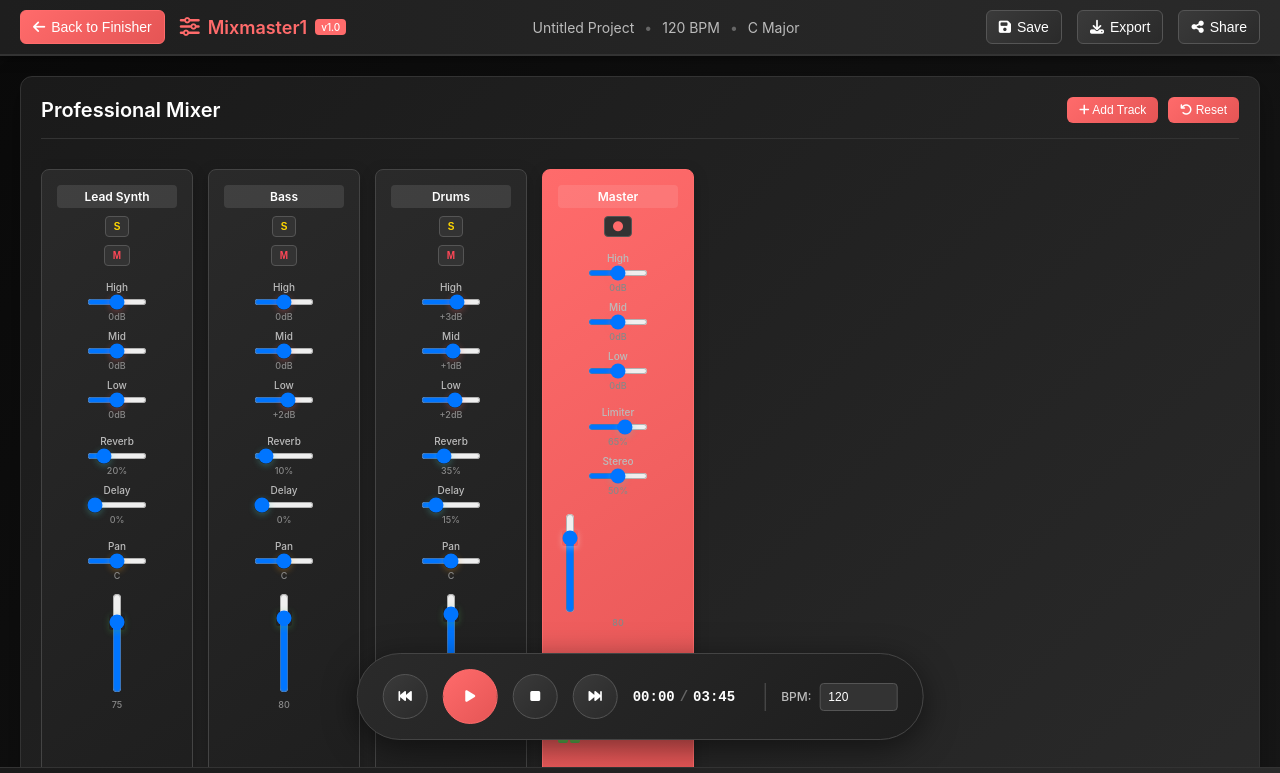
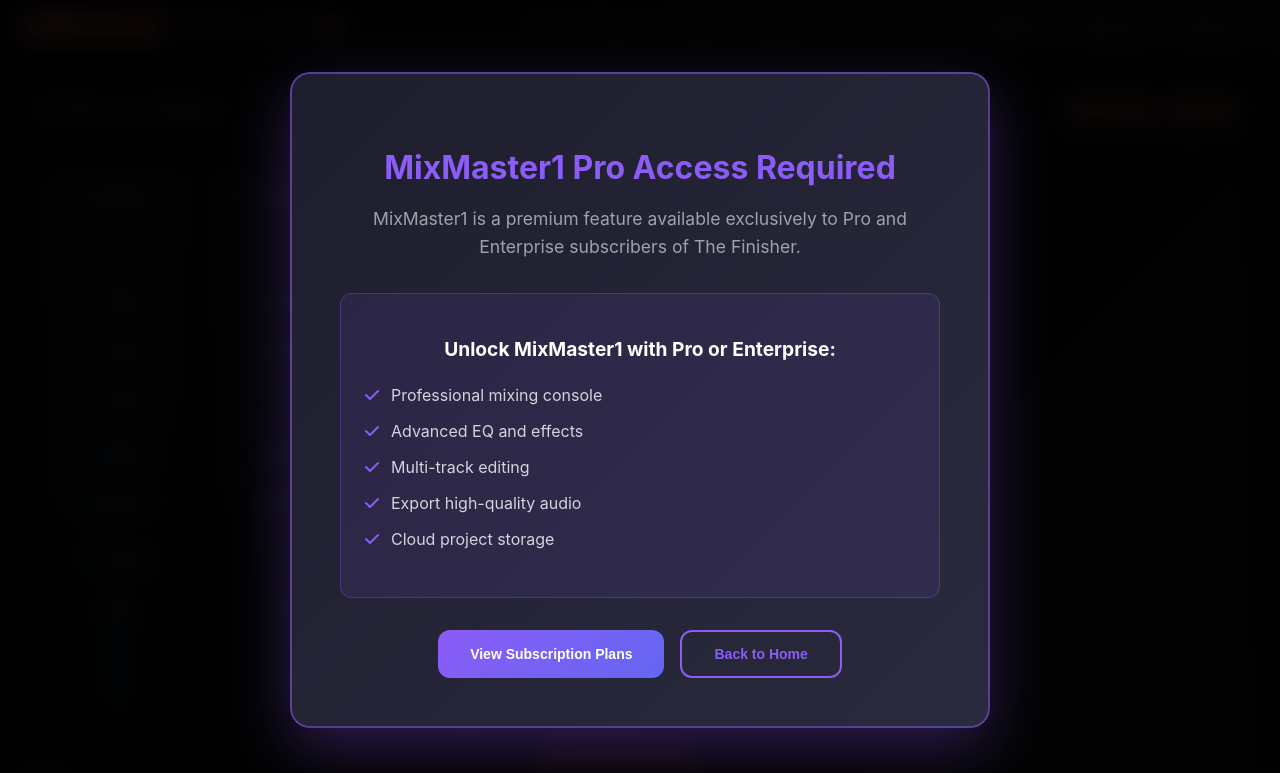
Before and after one commit to Debalent/CreatorSync, a website: page public/mixmaster1-app.html in a window 1280 px wide. Shown: the top 773 px of the page. Drawn offline with Linux system fonts and the light colour scheme.

Commit message:
Add subscription protection to MixMaster1 - require Pro or Enterprise tier, add PRO+ badge to nav, display MixMaster1 access in Pro/Enterprise plan features, implement authentication check with subscription modal

```diff
--- a/public/css/mixmaster1.css
+++ b/public/css/mixmaster1.css
@@ -795,3 +795,130 @@
 ::-webkit-scrollbar-thumb:hover {
     background: #ff6b6b;
 }
+
+/* Subscription Modal */
+.subscription-modal {
+    position: fixed;
+    top: 0;
+    left: 0;
+    width: 100%;
+    height: 100%;
+    background: rgba(0, 0, 0, 0.95);
+    backdrop-filter: blur(10px);
+    display: flex;
+    align-items: center;
+    justify-content: center;
+    z-index: 10000;
+    animation: fadeIn 0.3s ease;
+}
+
+@keyframes fadeIn {
+    from { opacity: 0; }
+    to { opacity: 1; }
+}
+
+.subscription-modal-content {
+    background: linear-gradient(135deg, #1e1e2e 0%, #2a2a3e 100%);
+    border-radius: 20px;
+    padding: 3rem;
+    max-width: 600px;
+    width: 90%;
+    box-shadow: 0 20px 60px rgba(139, 92, 246, 0.3);
+    border: 2px solid rgba(139, 92, 246, 0.5);
+    text-align: center;
+    animation: slideUp 0.4s ease;
+}
+
+@keyframes slideUp {
+    from {
+        transform: translateY(50px);
+        opacity: 0;
+    }
+    to {
+        transform: translateY(0);
+        opacity: 1;
+    }
+}
+
+.subscription-modal-content h2 {
+    color: #8b5cf6;
+    margin-bottom: 1rem;
+    font-size: 2rem;
+}
+
+.subscription-modal-content p {
+    color: #a1a1aa;
+    margin-bottom: 2rem;
+    font-size: 1.1rem;
+    line-height: 1.6;
+}
+
+.subscription-benefits {
+    background: rgba(139, 92, 246, 0.1);
+    border-radius: 12px;
+    padding: 1.5rem;
+    margin-bottom: 2rem;
+    border: 1px solid rgba(139, 92, 246, 0.3);
+}
+
+.subscription-benefits h3 {
+    color: #fff;
+    margin-bottom: 1rem;
+    font-size: 1.2rem;
+}
+
+.subscription-benefits ul {
+    list-style: none;
+    padding: 0;
+    text-align: left;
+}
+
+.subscription-benefits li {
+    padding: 0.5rem 0;
+    color: #d1d5db;
+    display: flex;
+    align-items: center;
+    gap: 0.75rem;
+}
+
+.subscription-benefits li i {
+    color: #8b5cf6;
+    font-size: 1rem;
+}
+
+.modal-actions {
+    display: flex;
+    gap: 1rem;
+    justify-content: center;
+    flex-wrap: wrap;
+}
+
+.modal-actions .btn {
+    padding: 0.875rem 2rem;
+    border-radius: 0.75rem;
+    font-weight: 600;
+    cursor: pointer;
+    transition: all 0.3s ease;
+}
+
+.modal-actions .btn-primary {
+    background: linear-gradient(135deg, #8b5cf6 0%, #6366f1 100%);
+    color: white;
+    border: none;
+}
+
+.modal-actions .btn-primary:hover {
+    transform: translateY(-2px);
+    box-shadow: 0 10px 30px rgba(139, 92, 246, 0.5);
+}
+
+.modal-actions .btn-outline {
+    background: transparent;
+    color: #8b5cf6;
+    border: 2px solid #8b5cf6;
+}
+
+.modal-actions .btn-outline:hover {
+    background: rgba(139, 92, 246, 0.1);
+    transform: translateY(-2px);
+}
--- a/public/mixmaster1-app.html
+++ b/public/mixmaster1-app.html
@@ -10,6 +10,28 @@
     <link rel="stylesheet" href="https://cdnjs.cloudflare.com/ajax/libs/font-awesome/6.4.0/css/all.min.css">
 </head>
 <body class="mixmaster-body">
+    <!-- Subscription Required Modal -->
+    <div id="subscriptionModal" class="subscription-modal" style="display: none;">
+        <div class="subscription-modal-content">
+            <h2>MixMaster1 Pro Access Required</h2>
+            <p>MixMaster1 is a premium feature available exclusively to Pro and Enterprise subscribers of The Finisher.</p>
+            <div class="subscription-benefits">
+                <h3>Unlock MixMaster1 with Pro or Enterprise:</h3>
+                <ul>
+                    <li><i class="fas fa-check"></i> Professional mixing console</li>
+                    <li><i class="fas fa-check"></i> Advanced EQ and effects</li>
+                    <li><i class="fas fa-check"></i> Multi-track editing</li>
+                    <li><i class="fas fa-check"></i> Export high-quality audio</li>
+                    <li><i class="fas fa-check"></i> Cloud project storage</li>
+                </ul>
+            </div>
+            <div class="modal-actions">
+                <button class="btn btn-primary" onclick="window.location.href='index.html#finisher'">View Subscription Plans</button>
+                <button class="btn btn-outline" onclick="window.location.href='index.html'">Back to Home</button>
+            </div>
+        </div>
+    </div>
+
     <!-- Top Navigation -->
     <nav class="mixmaster-nav">
         <div class="nav-left">
@@ -394,5 +416,41 @@
 
     <!-- Scripts -->
     <script src="js/mixmaster1.js"></script>
+    <script>
+        // Check subscription status on page load
+        document.addEventListener('DOMContentLoaded', function() {
+            // Check if user is authenticated
+            const token = localStorage.getItem('token');
+            if (!token) {
+                showSubscriptionModal();
+                return;
+            }
+
+            // Verify subscription level
+            fetch('/api/users/me', {
+                headers: {
+                    'Authorization': `Bearer ${token}`
+                }
+            })
+            .then(response => response.json())
+            .then(user => {
+                const hasAccess = user.subscription && ['pro', 'enterprise'].includes(user.subscription.toLowerCase());
+                if (!hasAccess) {
+                    showSubscriptionModal();
+                }
+            })
+            .catch(error => {
+                console.error('Auth error:', error);
+                showSubscriptionModal();
+            });
+        });
+
+        function showSubscriptionModal() {
+            const modal = document.getElementById('subscriptionModal');
+            modal.style.display = 'flex';
+            // Disable body scroll
+            document.body.style.overflow = 'hidden';
+        }
+    </script>
 </body>
 </html>
```
Also changed, not shown: public/index.html (+5 -2 lines).
